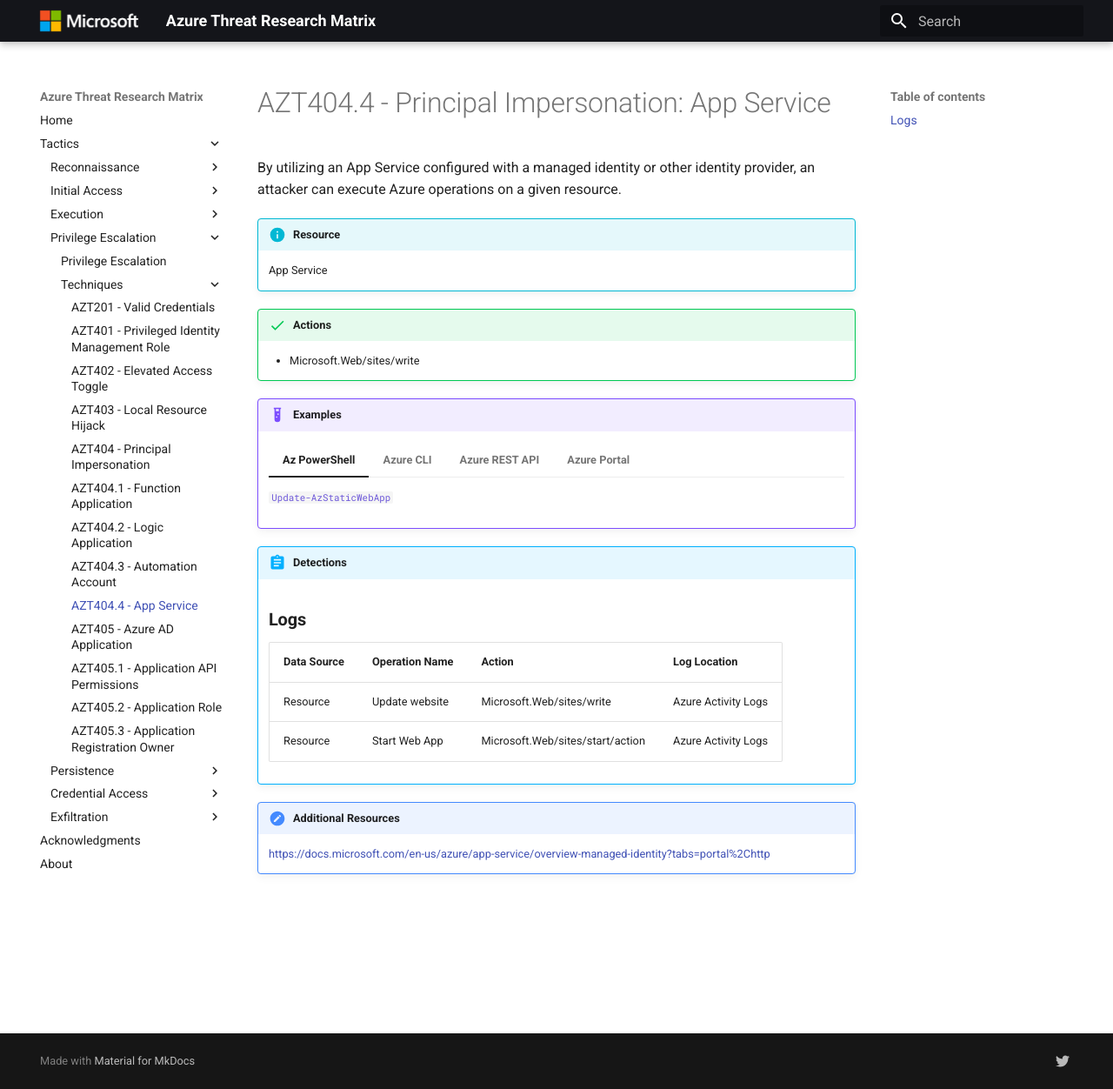
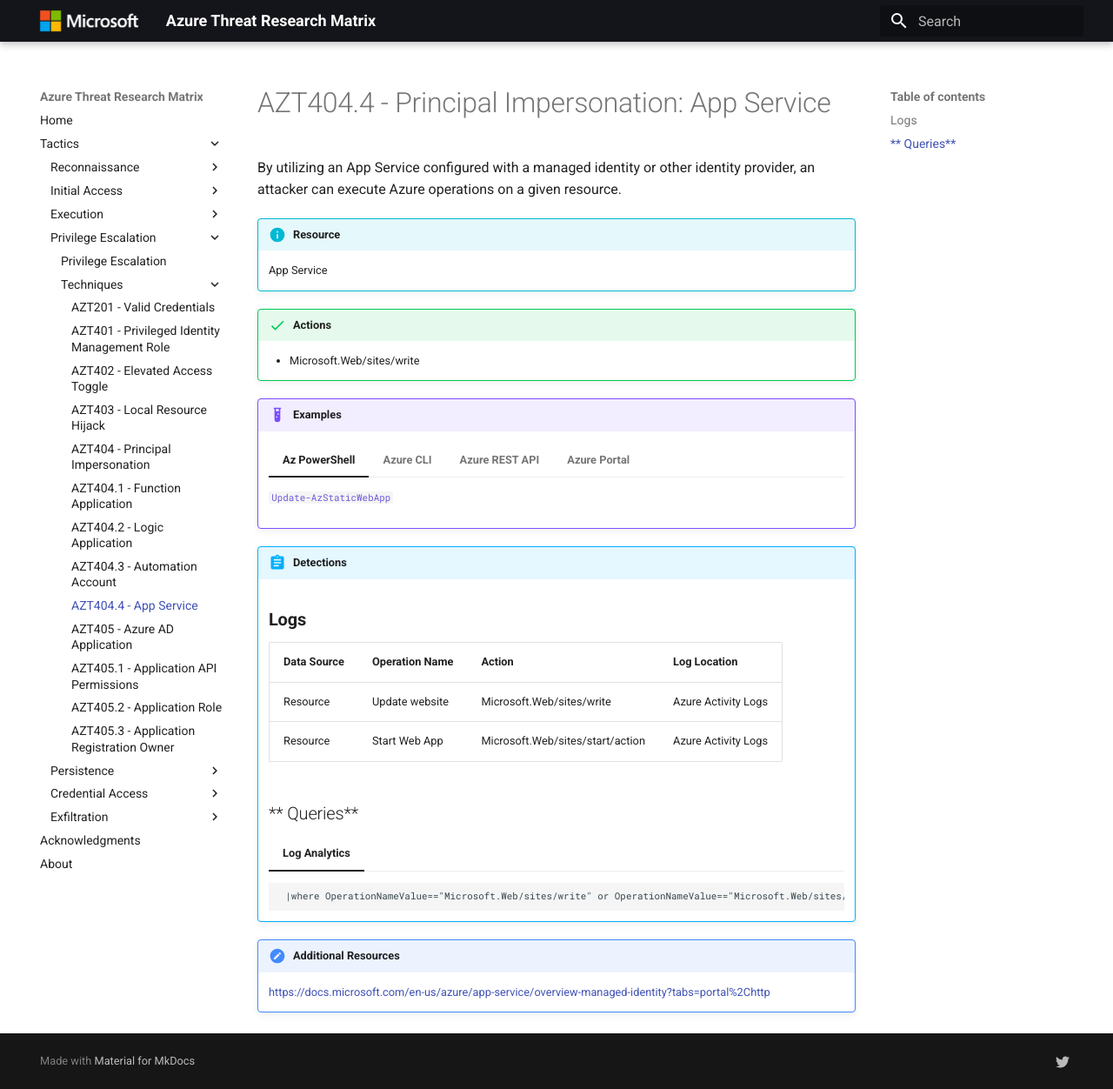
Before and after one commit to microsoft/Azure-Threat-Research-Matrix, an MkDocs documentation site: the page built from docs/PrivilegeEscalation/AZT404/AZT404-4.md, in a window 1280 px wide and 1252 px high. Shown: the whole window at 87% size. Built offline with MkDocs 1.6.1 and Material for MkDocs 9.7.7, drawn with Linux system fonts in a browser that asks for light colours.

Commit message:
Update AZT404-4.md

````diff
--- a/docs/PrivilegeEscalation/AZT404/AZT404-4.md
+++ b/docs/PrivilegeEscalation/AZT404/AZT404-4.md
@@ -33,6 +33,15 @@ By utilizing an App Service configured with a managed identity or other identity
     | Resource | Update website	 | Microsoft.Web/sites/write	| Azure Activity Logs |
     | Resource | Start Web App | Microsoft.Web/sites/start/action	| Azure Activity Logs |
 
+    ## ** Queries**
+
+
+	=== "Log Analytics"
+	```AzureActivity
+	 |where OperationNameValue=="Microsoft.Web/sites/write" or OperationNameValue=="Microsoft.Web/sites/start/action"
+	```
+
+
 !!! faq "Additional Resources"
 
 	[https://docs.microsoft.com/en-us/azure/app-service/overview-managed-identity?tabs=portal%2Chttp](https://docs.microsoft.com/en-us/azure/app-service/overview-managed-identity?tabs=portal%2Chttp)
````
